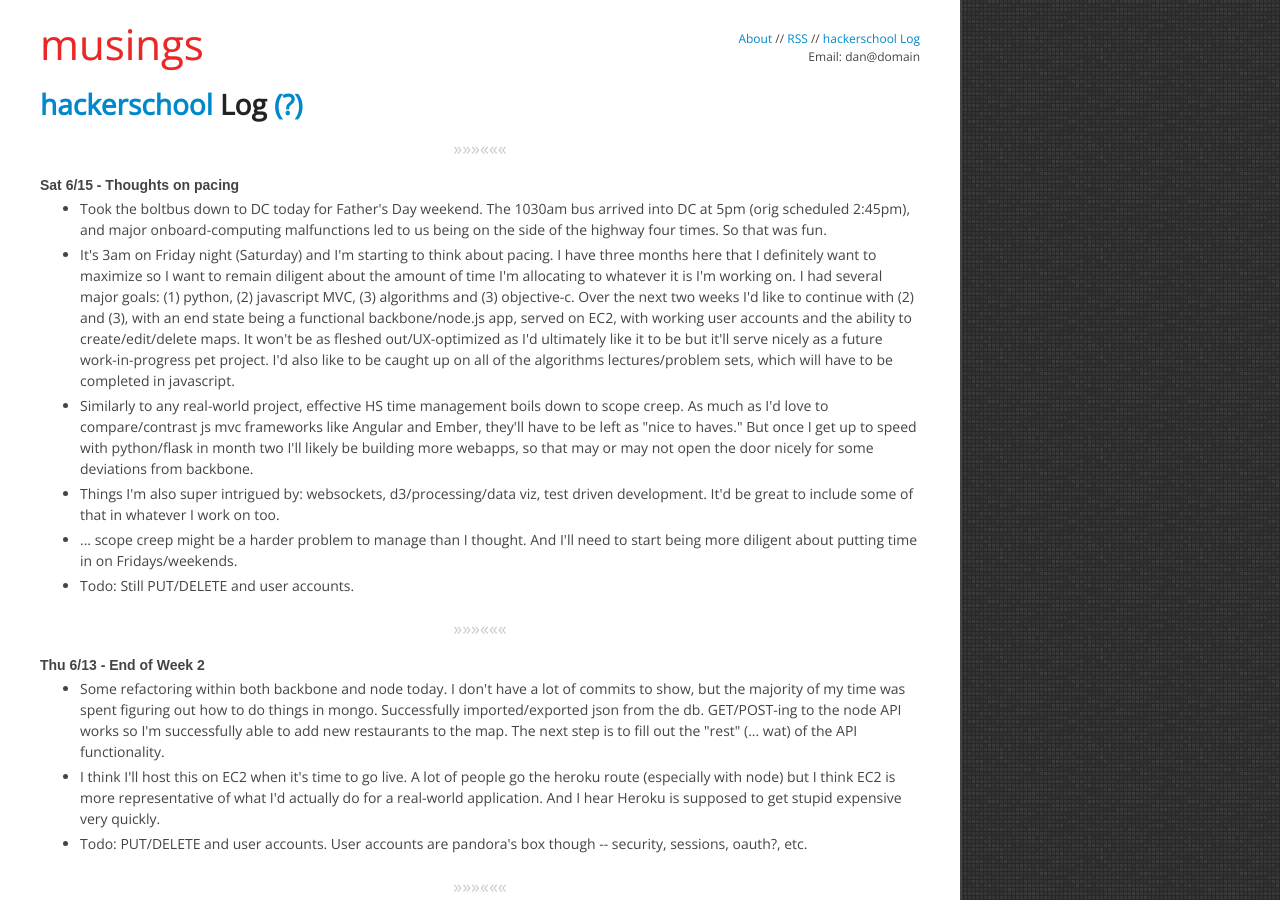
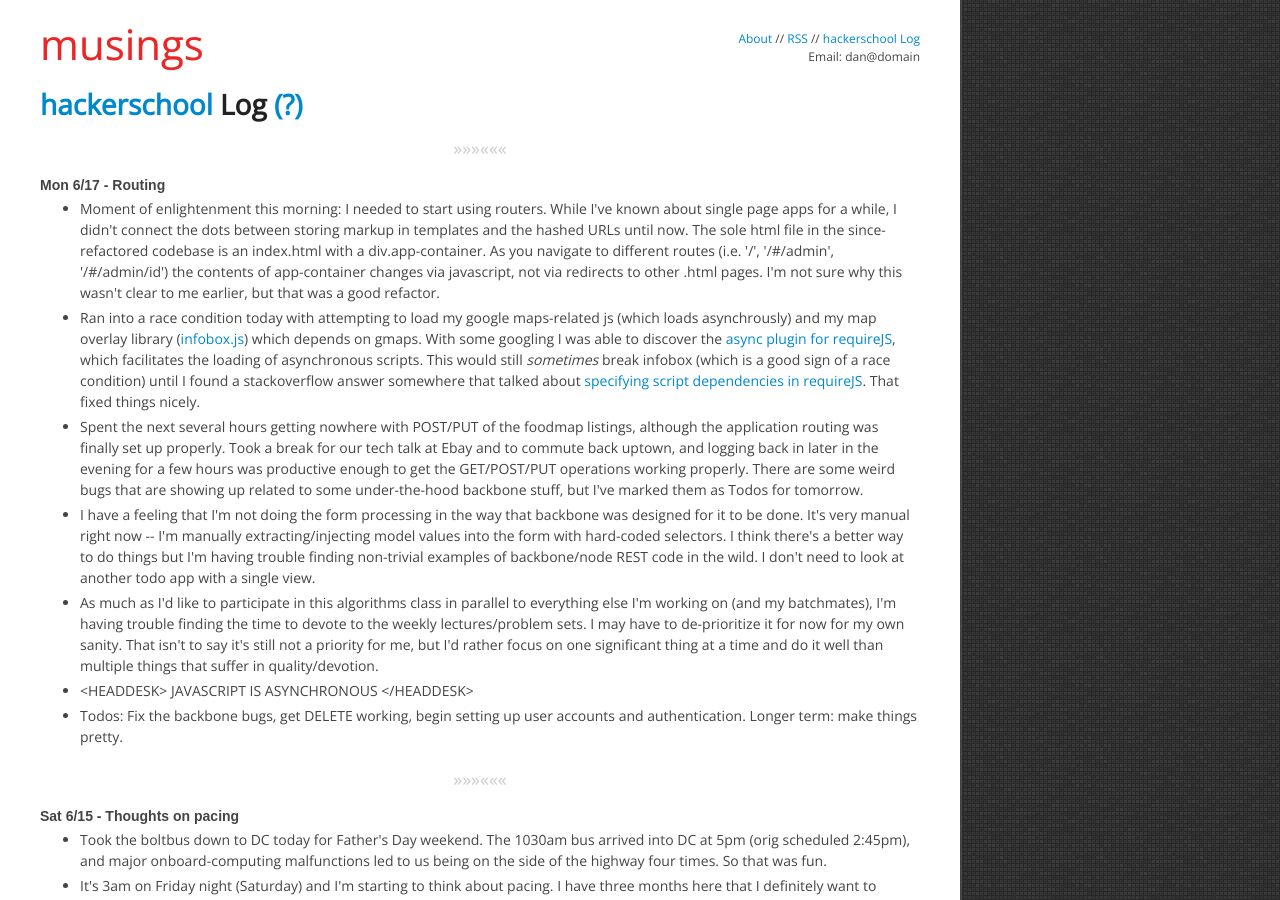
Before and after one commit to danielna/danielna.github.com, a Jekyll site: the page built from hackerschool.html, in a window 1280 px wide and 900 px high. Built offline with Jekyll 4.4.1, drawn with Linux system fonts in a browser that asks for light colours; nearby versions of some CDN libraries; library files that are not in the unit come from our copies; Markdown is read by kramdown in place of the engine named in the settings.

Commit message:
log 6/17

```diff
--- a/hackerschool.html
+++ b/hackerschool.html
@@ -9,6 +9,33 @@ permalink: /hackerschool/index.html
     <div id="help-content">
         In June 2013 I started my three months at <a href="/2013/05/19/cracker-barrel-and-hackerschool.html" title="Cracker Barrel and hackerschool">hackerschool</a>.  This is where I'll keep a log of what I'm working on/thinking/experiencing/etc.  I'm envisioning something kind of like twitter, but less ephemeral.  It'll be similarly stream-of-conscience.  When I write longer-form posts that pertain to HS I'll link to it both here and on the homepage.
     </div>
+
+    <div class="separator">&raquo;&raquo;&raquo;&laquo;&laquo;&laquo;</div>
+
+    <span class="date" id="2013-06-17">Mon 6/17 - Routing</span>
+    <ul>
+        <li>
+            Moment of enlightenment this morning: I needed to start using routers.  While I've known about single page apps for a while, I didn't connect the dots between storing markup in templates and the hashed URLs until now.  The sole html file in the since-refactored codebase is an index.html with a div.app-container.  As you navigate to different routes (i.e. '/', '/#/admin', '/#/admin/id') the contents of app-container changes via javascript, not via redirects to other .html pages.  I'm not sure why this wasn't clear to me earlier, but that was a good refactor.
+        </li>
+        <li>
+            Ran into a race condition today with attempting to load my google maps-related js (which loads asynchrously) and my map overlay library (<a href="http://google-maps-utility-library-v3.googlecode.com/svn/trunk/infobox/docs/examples.html" target="_blank">infobox.js</a>) which depends on gmaps.  With some googling I was able to discover the <a href="https://github.com/millermedeiros/requirejs-plugins" target='_blank'>async plugin for requireJS</a>, which facilitates the loading of asynchronous scripts.  This would still <em>sometimes</em> break infobox (which is a good sign of a race condition) until I found a stackoverflow answer somewhere that talked about <a href="https://github.com/danielna/foodmap-node/blob/master/site/assets/js/foodmap.init.js#L19" target="_blank">specifying script dependencies in requireJS</a>.  That fixed things nicely.
+        </li>
+        <li>
+            Spent the next several hours getting nowhere with POST/PUT of the foodmap listings, although the application routing was finally set up properly.  Took a break for our tech talk at Ebay and to commute back uptown, and logging back in later in the evening for a few hours was productive enough to get the GET/POST/PUT operations working properly.  There are some weird bugs that are showing up related to some under-the-hood backbone stuff, but I've marked them as Todos for tomorrow.
+        </li>
+        <li>
+            I have a feeling that I'm not doing the form processing in the way that backbone was designed for it to be done.  It's very manual right now -- I'm manually extracting/injecting model values into the form with hard-coded selectors.  I think there's a better way to do things but I'm having trouble finding non-trivial examples of backbone/node REST code in the wild.  I don't need to look at another todo app with a single view.
+        </li>
+        <li>
+            As much as I'd like to participate in this algorithms class in parallel to everything else I'm working on (and my batchmates), I'm having trouble finding the time to devote to the weekly lectures/problem sets.  I may have to de-prioritize it for now for my own sanity.  That isn't to say it's still not a priority for me, but I'd rather focus on one significant thing at a time and do it well than multiple things that suffer in quality/devotion.
+        </li>
+        <li>
+            &lt;HEADDESK&gt; JAVASCRIPT IS ASYNCHRONOUS  &lt;/HEADDESK&gt;
+        </li>
+        <li>
+            Todos: Fix the backbone bugs, get DELETE working, begin setting up user accounts and authentication.  Longer term: make things pretty.
+        </li>
+    </ul>
 
     <div class="separator">&raquo;&raquo;&raquo;&laquo;&laquo;&laquo;</div>
 
```
